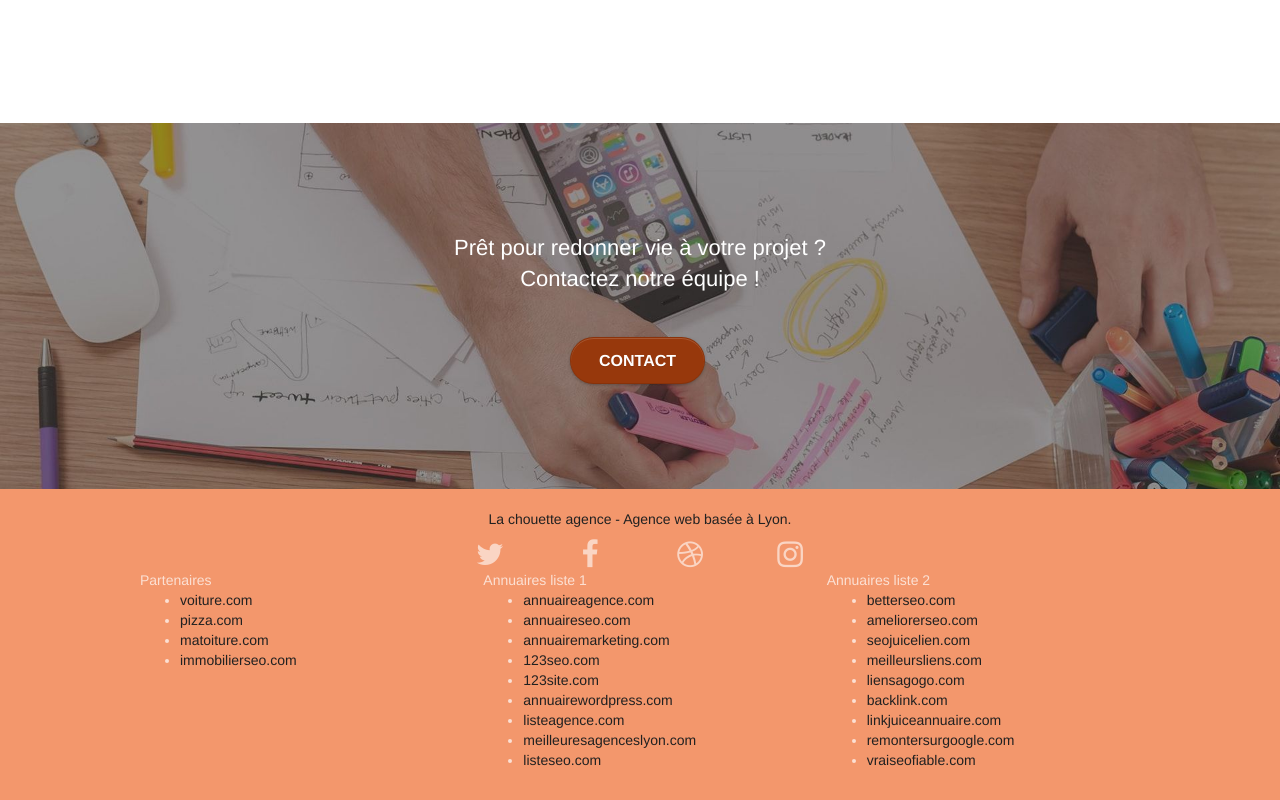
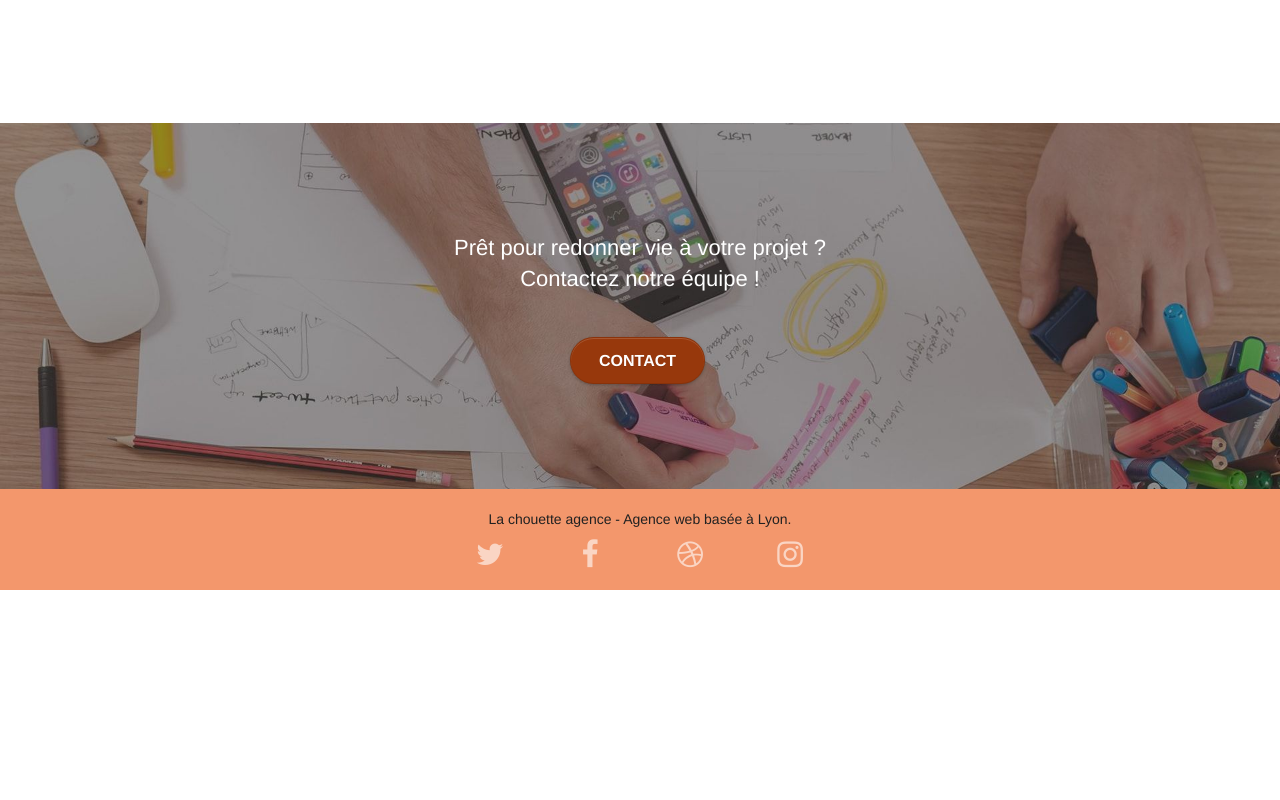
Before and after one commit to aarya-ch/Optimisez-un-site-web-existant, a plain HTML site: page index.html in a window 1280 px wide. Shown: the part 2610-3410 px from the top of the page. After the commit the page ends 3200 px from the top, so only its background shows below. Drawn offline with Linux system fonts and the light colour scheme.

Commit message:
Update index.html

```diff
--- a/index.html
+++ b/index.html
@@ -230,45 +230,6 @@
 						</div>
 					</div>
 				</div>
-				<div class="row">
-					<div class="col-sm-4">
-						Partenaires
-							<ul>
-								<li><a href="voiture.com">voiture.com</a></li>
-								<li><a href="pizza.com">pizza.com</a></li>
-								<li><a href="matoiture.com">matoiture.com</a></li>
-								<li><a href="immobilierseo.com">immobilierseo.com</a></li>
-							</ul>
-					</div>
-					<div class="col-sm-4">
-						Annuaires liste 1
-						<ul>
-							<li><a href="annuaireagence.com">annuaireagence.com</a></li>
-							<li><a href="annuaireseo.com">annuaireseo.com</a></li>
-							<li><a href="annuairemarketing.com">annuairemarketing.com</a></li>
-							<li><a href="123seoture.com">123seo.com</a></li>
-							<li><a href="123site.com">123site.com</a></li>
-							<li><a href="annuairewordpress.com">annuairewordpress.com</a></li>
-							<li><a href="listeagence.com">listeagence.com</a></li>
-							<li><a href="meilleuresagenceslyon.com">meilleuresagenceslyon.com</a></li>
-							<li><a href="listeseo.com">listeseo.com</a></li>
-						</ul>
-					</div>
-					<div class="col-sm-4">
-						Annuaires liste 2
-						<ul>
-							<li><a href="betterseo.com">betterseo.com</a></li>
-							<li><a href="ameliorerseo.com">ameliorerseo.com</a></li>
-							<li><a href="seojuicelien.com">seojuicelien.com</a></li>
-							<li><a href="meilleursliens.com">meilleursliens.com</a></li>
-							<li><a href="liensagogo.com">liensagogo.com</a></li>
-							<li><a href="backlink.com">backlink.com</a></li>
-							<li><a href="linkjuiceannuaire.com">linkjuiceannuaire.com</a></li>
-							<li><a href="remontersurgoogle.com">remontersurgoogle.com</a></li>
-							<li><a href="vraiseofiable.com">vraiseofiable.com</a></li>
-						</ul>
-					</div>
-				</div>
 			</div>
 		</div>
 	</div>
```
